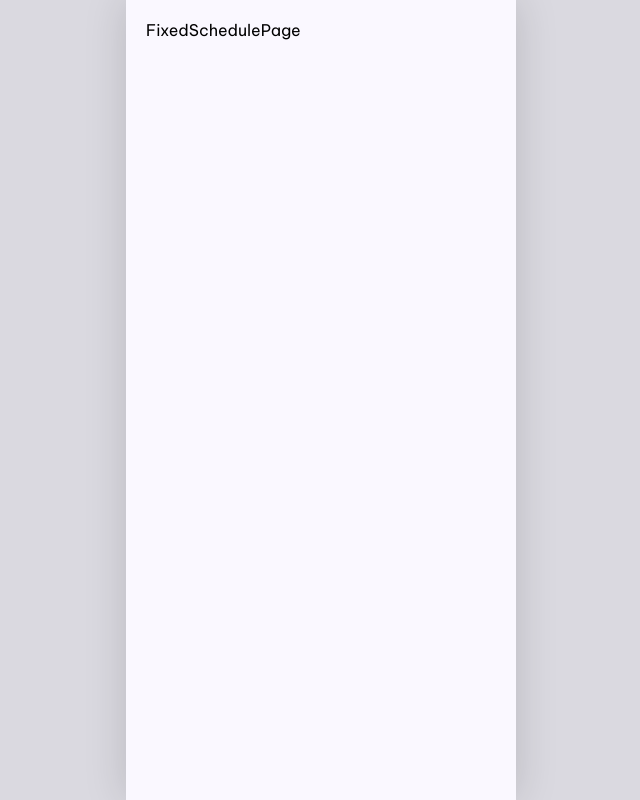
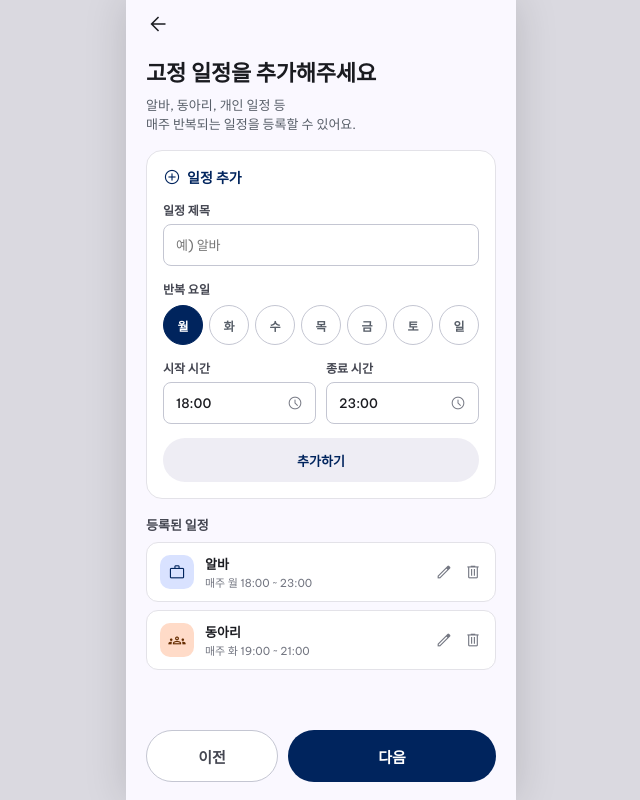
Before and after one commit to KimHands/SCH-Meet, a React (Vite) app in the folder frontend/: page /add-schedule in a window 1280 px wide. Shown: the whole page, without its empty margins (319-959 px from the left). Built offline with nearby package versions, Linux system fonts and the light colour scheme.

Commit message:
고정 일정 입력 화면

```diff
--- a/frontend/src/pages/FixedSchedulePage.jsx
+++ b/frontend/src/pages/FixedSchedulePage.jsx
@@ -1,4 +1,161 @@
-// TODO: FixedSchedulePage 구현 예정
+import { useState } from 'react';
+import { useNavigate } from 'react-router-dom';
+import { colors } from '../styles/theme';
+import AppBar from '../components/AppBar';
+import Button from '../components/Button';
+import Icon from '../components/Icon';
+
+const DAYS = ['월', '화', '수', '목', '금', '토', '일'];
+
+const SAVED = [
+  { icon: 'work', bg: colors.primaryFixed, fg: colors.primary, title: '알바', when: '매주 월 18:00 ~ 23:00' },
+  { icon: 'groups', bg: colors.tertiaryFixed, fg: colors.tertiaryContainer, title: '동아리', when: '매주 화 19:00 ~ 21:00' },
+];
+
 export default function FixedSchedulePage() {
-  return <div style={{ padding: 20, fontFamily: 'Be Vietnam Pro, sans-serif' }}>FixedSchedulePage</div>;
+  const navigate = useNavigate();
+  const [selectedDays, setSelectedDays] = useState([0]); // 월요일 기본 선택
+
+  const toggleDay = (index) => {
+    setSelectedDays((prev) =>
+      prev.includes(index) ? prev.filter((d) => d !== index) : [...prev, index]
+    );
+  };
+
+  return (
+    <div style={{ height: '100vh', backgroundColor: colors.surface, display: 'flex', flexDirection: 'column' }}>
+
+      {/* 상단 앱바 */}
+      <AppBar />
+
+      {/* 스크롤 영역 */}
+      <div style={{ flex: 1, overflowY: 'auto', padding: '8px 20px 16px' }}>
+
+        {/* 제목 */}
+        <h1 style={{ marginTop: 6, fontSize: 22, fontWeight: '700', lineHeight: '30px', letterSpacing: '-0.22px', color: colors.onSurface }}>
+          고정 일정을 추가해주세요
+        </h1>
+        <p style={{ marginTop: 8, fontSize: 13, lineHeight: '19px', color: colors.secondary }}>
+          알바, 동아리, 개인 일정 등<br />매주 반복되는 일정을 등록할 수 있어요.
+        </p>
+
+        {/* 일정 추가 카드 */}
+        <div style={{
+          marginTop: 16,
+          backgroundColor: '#fff',
+          border: `1px solid ${colors.surfaceContainerHighest}`,
+          borderRadius: 16,
+          padding: 16,
+        }}>
+          {/* 카드 타이틀 */}
+          <div style={{ display: 'flex', alignItems: 'center', gap: 6 }}>
+            <Icon name="add_circle" size={18} color={colors.primary} />
+            <span style={{ fontSize: 14, fontWeight: '600', color: colors.primary }}>일정 추가</span>
+          </div>
+
+          {/* 일정 제목 입력 */}
+          <p style={{ marginTop: 14, fontSize: 12, fontWeight: '600', color: colors.onSurfaceVariant }}>일정 제목</p>
+          <input
+            placeholder="예) 알바"
+            style={{
+              marginTop: 6, width: '100%', height: 42,
+              border: `1px solid ${colors.outlineVariant}`,
+              borderRadius: 8, paddingLeft: 12, paddingRight: 12,
+              fontSize: 13, color: colors.onSurface,
+              fontFamily: "'Be Vietnam Pro', sans-serif",
+              outline: 'none', boxSizing: 'border-box',
+              backgroundColor: '#fff',
+            }}
+          />
+
+          {/* 반복 요일 */}
+          <p style={{ marginTop: 14, fontSize: 12, fontWeight: '600', color: colors.onSurfaceVariant }}>반복 요일</p>
+          <div style={{ marginTop: 8, display: 'flex', gap: 6 }}>
+            {DAYS.map((d, i) => {
+              const on = selectedDays.includes(i);
+              return (
+                <button
+                  key={d}
+                  onClick={() => toggleDay(i)}
+                  style={{
+                    flex: 1, aspectRatio: '1',
+                    borderRadius: 9999,
+                    border: `1px solid ${on ? colors.primary : colors.outlineVariant}`,
+                    backgroundColor: on ? colors.primary : 'transparent',
+                    display: 'flex', alignItems: 'center', justifyContent: 'center',
+                    cursor: 'pointer',
+                  }}
+                >
+                  <span style={{ fontSize: 12, fontWeight: '600', color: on ? colors.onPrimary : colors.secondary }}>
+                    {d}
+                  </span>
+                </button>
+              );
+            })}
+          </div>
+
+          {/* 시작/종료 시간 */}
+          <div style={{ display: 'flex', gap: 10, marginTop: 14 }}>
+            {['시작 시간', '종료 시간'].map((label, i) => (
+              <div key={label} style={{ flex: 1 }}>
+                <p style={{ fontSize: 12, fontWeight: '600', color: colors.onSurfaceVariant }}>{label}</p>
+                <div style={{
+                  marginTop: 6, height: 42,
+                  border: `1px solid ${colors.outlineVariant}`,
+                  borderRadius: 8, paddingLeft: 12, paddingRight: 12,
+                  display: 'flex', alignItems: 'center', justifyContent: 'space-between',
+                  backgroundColor: '#fff',
+                }}>
+                  <span style={{ fontSize: 13, fontWeight: '500', color: colors.onSurface }}>
+                    {i === 0 ? '18:00' : '23:00'}
+                  </span>
+                  <Icon name="schedule" size={16} color={colors.outline} />
+                </div>
+              </div>
+            ))}
+          </div>
+
+          {/* 추가하기 버튼 */}
+          <Button variant="secondary" label="추가하기" height={44} fontSize={13} style={{ width: '100%', marginTop: 14 }} />
+        </div>
+
+        {/* 등록된 일정 목록 */}
+        <p style={{ marginTop: 16, fontSize: 13, fontWeight: '600', color: colors.onSurfaceVariant }}>등록된 일정</p>
+        <div style={{ marginTop: 8, display: 'flex', flexDirection: 'column', gap: 8 }}>
+          {SAVED.map((s) => (
+            <div key={s.title} style={{
+              display: 'flex', alignItems: 'center', gap: 11,
+              backgroundColor: '#fff',
+              border: `1px solid ${colors.surfaceContainerHighest}`,
+              borderRadius: 12,
+              paddingTop: 11, paddingBottom: 11,
+              paddingLeft: 13, paddingRight: 13,
+            }}>
+              <div style={{
+                width: 34, height: 34, borderRadius: 10,
+                backgroundColor: s.bg,
+                display: 'flex', alignItems: 'center', justifyContent: 'center',
+              }}>
+                <Icon name={s.icon} size={18} color={s.fg} />
+              </div>
+              <div style={{ flex: 1 }}>
+                <p style={{ fontSize: 13, fontWeight: '600', color: colors.onSurface }}>{s.title}</p>
+                <p style={{ fontSize: 11, color: colors.outline, marginTop: 1 }}>{s.when}</p>
+              </div>
+              <Icon name="edit" size={18} color={colors.outline} />
+              <Icon name="delete" size={18} color={colors.outline} />
+            </div>
+          ))}
+        </div>
+
+      </div>
+
+      {/* 하단 버튼 */}
+      <div style={{ display: 'flex', gap: 10, padding: '14px 20px 18px' }}>
+        <Button variant="outline" label="이전" onClick={() => navigate(-1)} height={52} fontSize={15} style={{ flex: 1 }} />
+        <Button label="다음" onClick={() => navigate('/')} height={52} fontSize={15} style={{ flex: 1.6 }} />
+      </div>
+
+    </div>
+  );
 }
```
